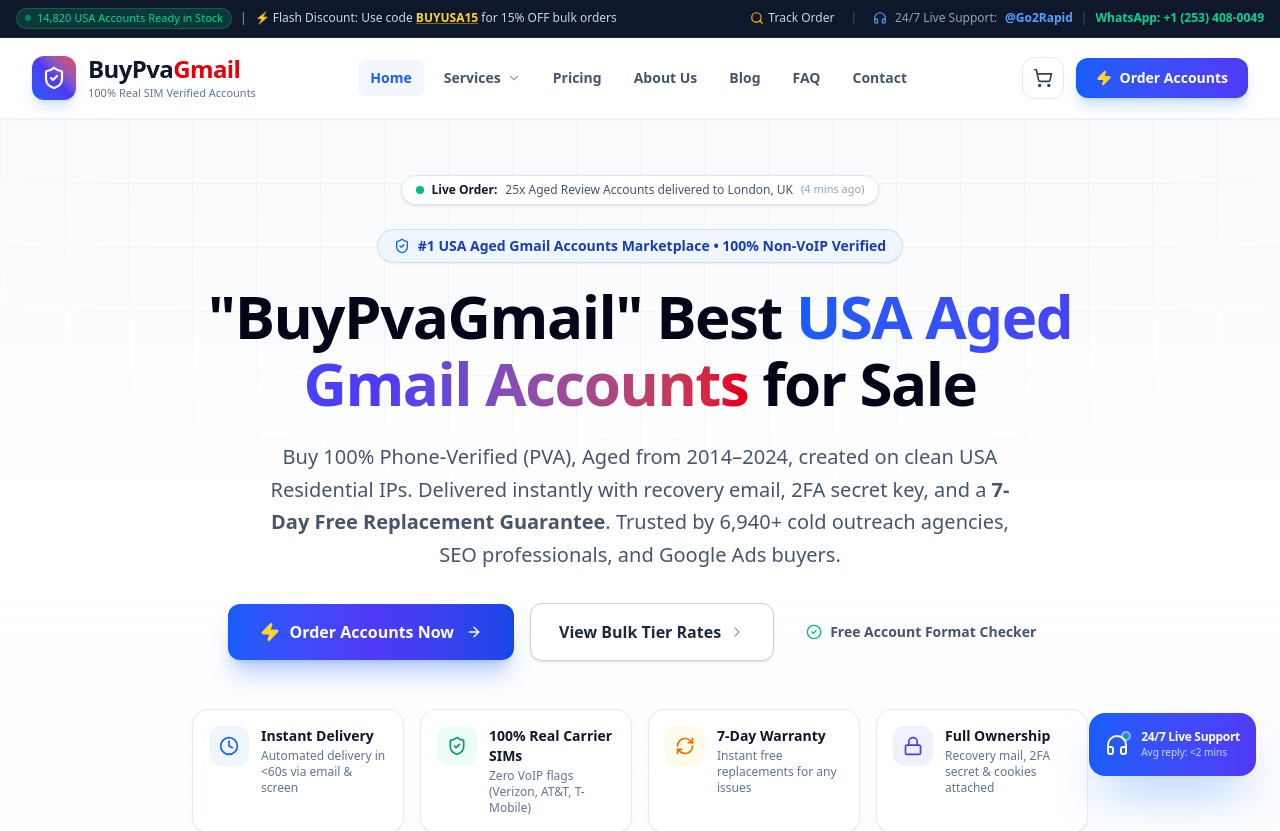
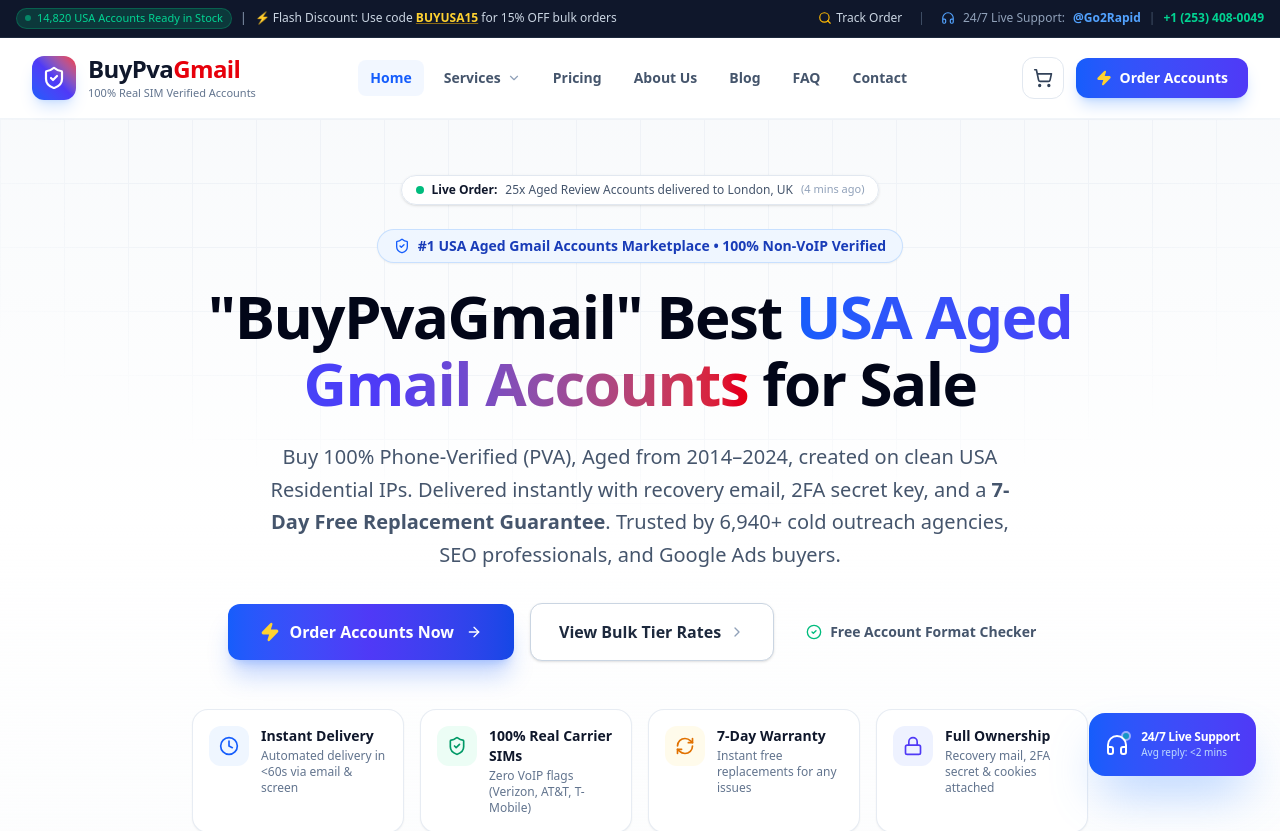
Before and after one commit to skyhostexp/BuyPvaGmail, a React (Vite) app: page / in a window 1280 px wide. Shown: the top 831 px of the page. Built offline with nearby package versions, Linux system fonts and the light colour scheme.

Commit message:
refactor(ui): remove format inspector and update contact info
Remove the redundant format inspector button from the footer and simplify the WhatsApp label in the header for a cleaner interface.

```diff
--- a/src/components/Footer.tsx
+++ b/src/components/Footer.tsx
@@ -85,13 +85,6 @@
               >
                 <ShieldCheck className="w-3.5 h-3.5" />
                 Track Order
-              </button>
-              <button
-                onClick={onOpenCheckerModal}
-                className="bg-slate-900 hover:bg-slate-800 text-emerald-400 px-3 py-1.5 rounded-lg text-xs font-bold border border-slate-800 transition-colors flex items-center gap-1.5 cursor-pointer"
-              >
-                <CheckCircle2 className="w-3.5 h-3.5" />
-                Format Inspector
               </button>
             </div>
           </div>
--- a/src/components/Header.tsx
+++ b/src/components/Header.tsx
@@ -240,7 +240,7 @@
               </a>
               <span className="text-slate-600">|</span>
               <a href="https://wa.me/12534080049" target="_blank" rel="noreferrer" className="text-emerald-400 hover:underline font-semibold flex items-center gap-1">
-                WhatsApp: +1 (253) 408-0049
+                +1 (253) 408-0049
               </a>
             </div>
           </div>
```
